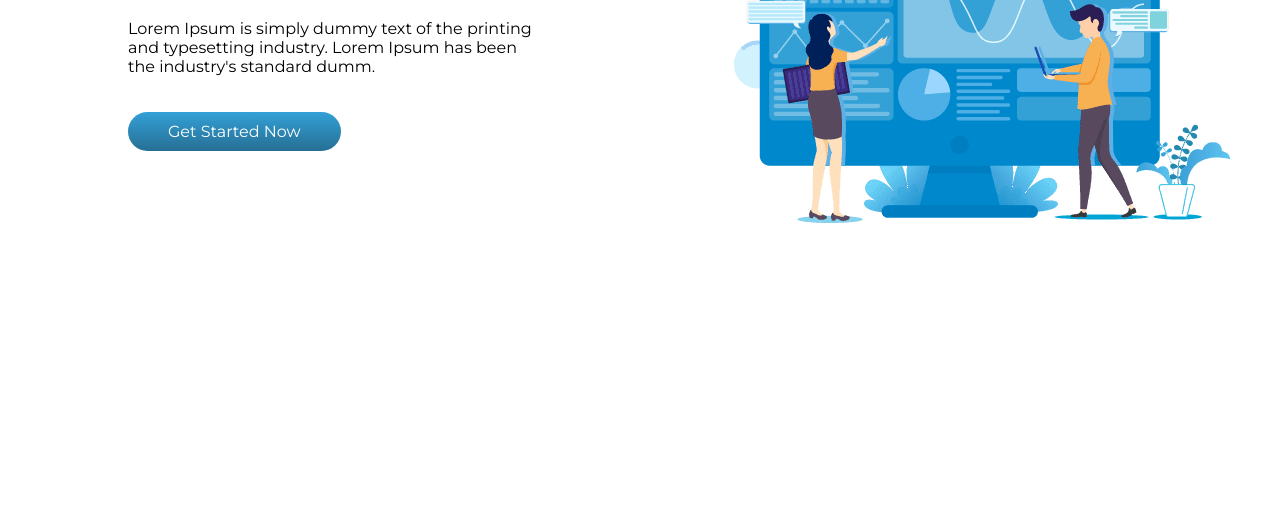
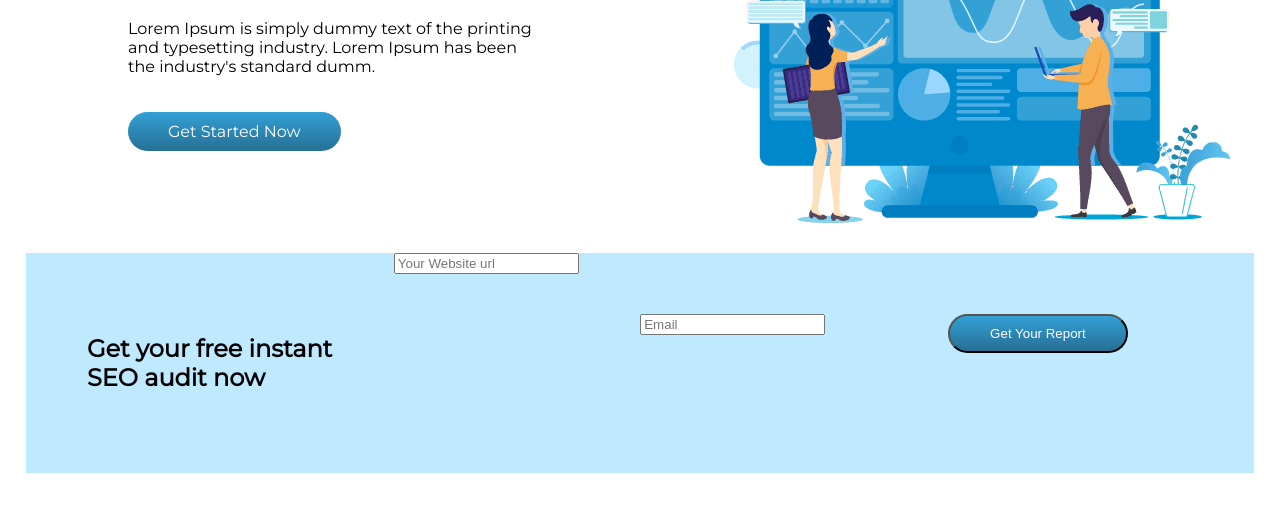
Before and after one commit to najmul-rusu/seo, a plain HTML site: page index.html in a window 1280 px wide. Shown: the part 180-692 px from the top of the page. Drawn offline with Linux system fonts and the light colour scheme.

Commit message:
added from

```diff
--- a/index.html
+++ b/index.html
@@ -25,12 +25,26 @@
             <p>
                 Lorem Ipsum is simply dummy text of the printing and typesetting industry. Lorem Ipsum has been the
                 industry's standard dumm.</p>
-            <a class="buttom" target="_blank" href="#">Get Started Now</a>
+            <a class="button" target="_blank" href="#">Get Started Now</a>
         </div>
         <div class="half-width">
             <img id="slider-image" src="images/seo-charts.png" alt="">
         </div>
     </section>
+    <section class="from">
+        <div class="sup-width">
+            <h2>Get your free instant <br> SEO audit now</h2>
+        </div>
+        <div>
+            <input type="text" placeholder="Your Website url" name="Website" required>
+        </div>
+        <div class="sup-width">
+            <input type="email" placeholder="Email" name="email"">
+        </div>
+        <div class=" sup-width">
+            <button type=" submit" class="button">Get Your Report</button>
+        </div>
+    </section>
 </body>
 
 </html>
--- a/style.css
+++ b/style.css
@@ -23,7 +23,7 @@ body{
 .slider-font{
     font-size: 28px;
 }
-.buttom{
+.button{
     text-decoration: none;
     color: white;
     background-image: linear-gradient(#33a0d6, #266f94);
@@ -33,3 +33,11 @@ body{
 #slider-image{
     padding-right: 50px;
 }
+.from{
+    display: flex;
+    margin: 2%;
+    background-color: #bee9ff;
+}
+.sup-width{
+    padding: 5%;
+}
```
